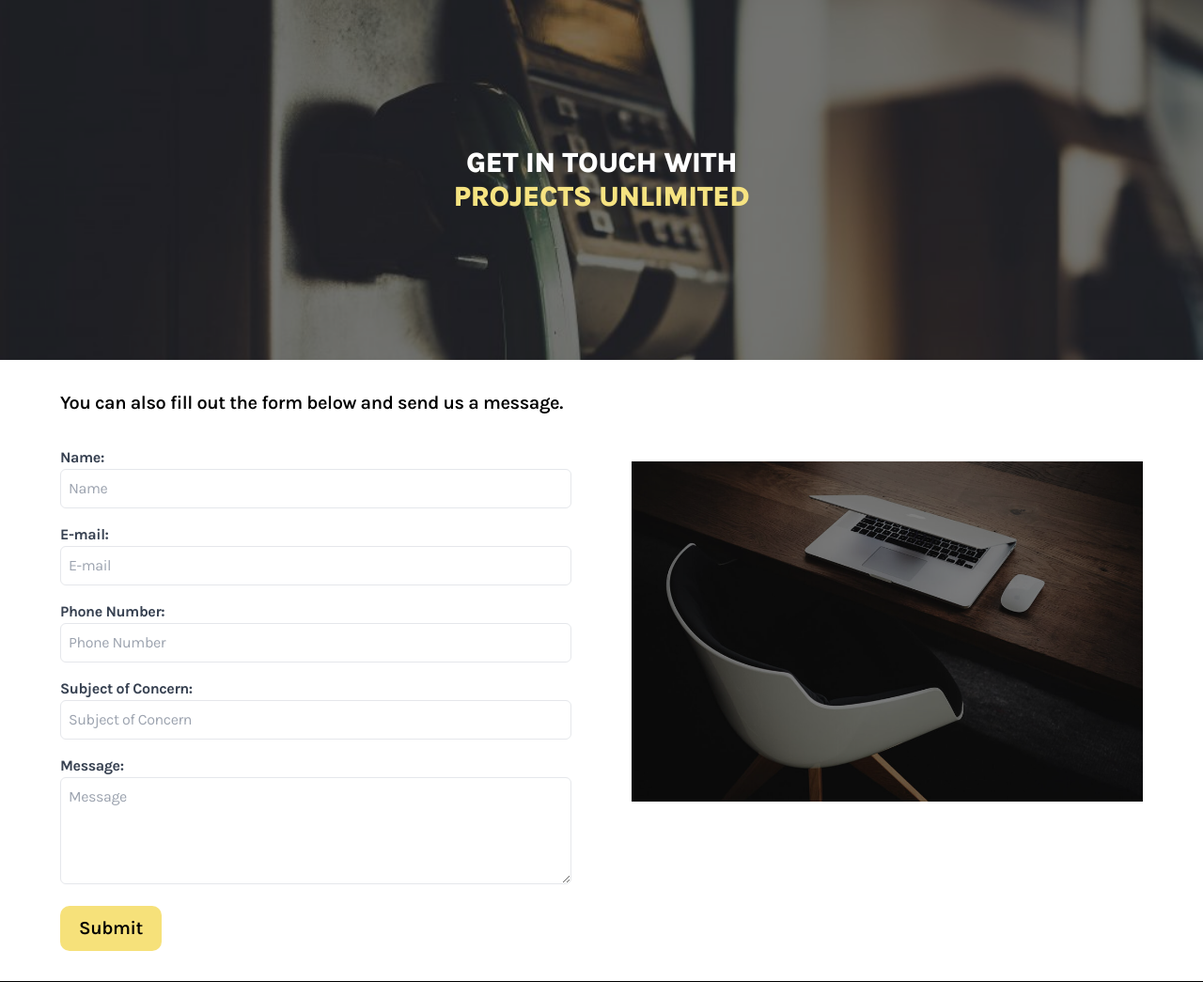
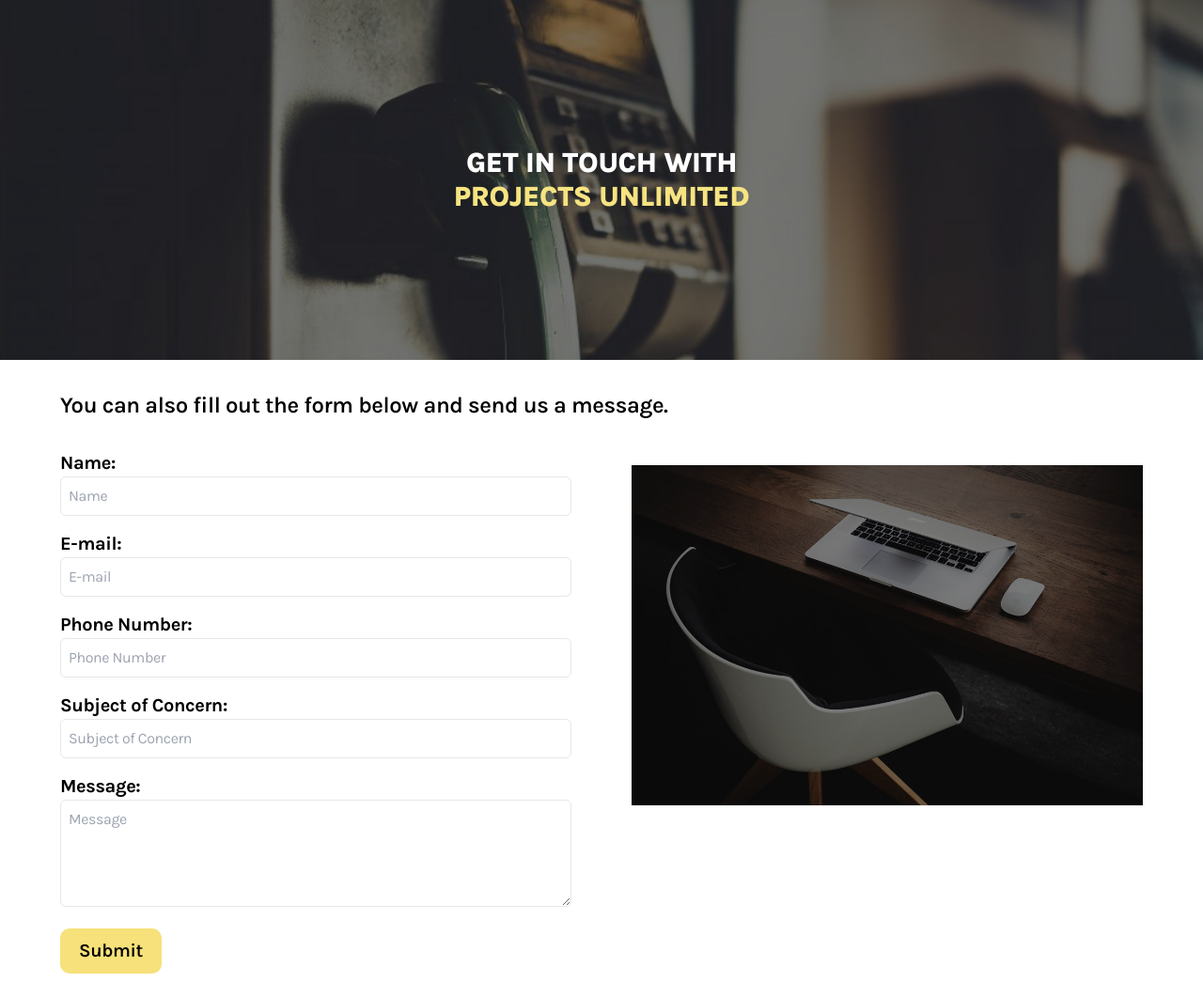
Before and after one commit to kennethcalzado/projectsunlimited, a PHP site: page /contact.php in a window 1280 px wide. Shown: the part 110-1155 px from the top of the page at 94% size. Run offline with PHP 8.4, Linux system fonts and the light colour scheme; style sheets or scripts are compiled from the project's sources; some libraries are stand-ins or nearby versions.

Commit message:
contact + blinds

```diff
--- a/public/blinds.php
+++ b/public/blinds.php
@@ -6,8 +6,9 @@ ob_start();
     <div class="relative">
         <img src="../assets/image/blindsproduct.jpg" class="w-full h-96 object-cover object-top">
         <div class="absolute inset-0 bg-black opacity-50"></div>
-        <div class="absolute inset-0 flex items-center justify-center">
-            <p class="text-white font-extrabold text-3xl text-center">BLINDS<br></p>
+        <div class="absolute inset-0 flex items-center justify-end text-center">
+            <p class="text-white font-extrabold text-3xl mr-8">BLINDS<br>
+            <span class="text-white font-semibold text-xl mr-5 mt-2">100 items</p>
         </div>
     </div>
 </div>
--- a/public/contact.php
+++ b/public/contact.php
@@ -13,28 +13,28 @@ ob_start();
             </p>
         </div>
     </div>
-    <p class="text-xl font-semibold text-black px-16 mt-8">You can also fill out the form below and send us a message.</p>
+    <p class="text-2xl font-semibold text-black px-16 mt-8">You can also fill out the form below and send us a message.</p>
     <div class="flex px-8">
     <div class="w-1/2 p-8">
         <form action="#" method="post" class="space-y-4">
             <div class="mb-4">
-                <label for="name" class="block text-gray-700 font-bold">Name:</label>
+                <label for="name" class="block text-black font-bold text-xl">Name:</label>
                 <input type="text" id="name" name="name" placeholder="Name" class="w-full p-2 border rounded-md">
             </div>
             <div class="mb-4">
-                <label for="email" class="block text-gray-700 font-bold">E-mail:</label>
+                <label for="email" class="block text-black font-bold text-xl">E-mail:</label>
                 <input type="email" id="email" name="email" placeholder="E-mail" class="w-full p-2 border rounded-md">
             </div>
             <div class="mb-4">
-                <label for="phone" class="block text-gray-700 font-bold">Phone Number:</label>
-                <input type="tel" id="phone" name="phone" placeholder="Phone Number" class="w-full p-2 border rounded-md">
+                <label for="phone" class="block text-black font-bold text-xl">Phone Number:</label>
+                <input type="number" id="phone" name="phone" placeholder="Phone Number" class="w-full p-2 border rounded-md">
             </div>
             <div class="mb-4">
-                <label for="subject" class="block text-gray-700 font-bold">Subject of Concern:</label>
+                <label for="subject" class="block text-black font-bold text-xl">Subject of Concern:</label>
                 <input type="text" id="subject" name="subject" placeholder="Subject of Concern" class="w-full p-2 border rounded-md">
             </div>
             <div class="mb-4">
-                <label for="message" class="block text-gray-700 font-bold">Message:</label>
+                <label for="message" class="block text-black font-bold text-xl">Message:</label>
                 <textarea id="message" name="message" rows="4" placeholder="Message" class="w-full p-2 border rounded-md"></textarea>
             </div>
             <button style="border-radius: 10px;" class="yellow-btn text-xl font-semibold justify-right">Submit</button>
```
